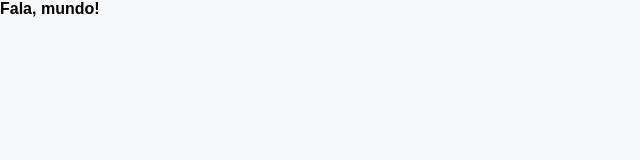
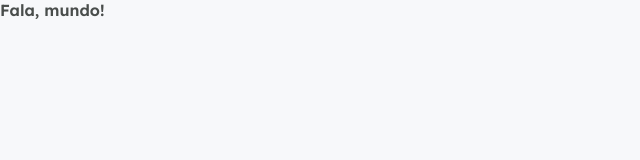
Before and after one commit to ViniciusGregorine/nlw-podcastr, a Next.js app: page / in a window 1280 px wide. Shown: the top 160 px of the page, without its empty margins (0-640 px from the left). Built offline with nearby package versions, Linux system fonts and the light colour scheme.

Commit message:
feat: add _document.tsx on pages and add two new fonts

```diff
--- /dev/null
+++ b/src/pages/_document.tsx
@@ -0,0 +1,20 @@
+import Document, {Html, Head, Main, NextScript } from 'next/document'
+
+
+// apenas em classe
+export default class MyDocument extends Document {
+    render(){
+        return(
+            <Html>
+                <Head>
+                    <link rel="preconnect" href="https://fonts.gstatic.com" />
+                    <link href="https://fonts.googleapis.com/css2?family=Inter:wght@400;500&family=Lexend:wght@500;600&display=swap" rel="stylesheet" />
+                </Head>
+                <body>
+                    <Main/>
+                    <NextScript/>
+                </body>
+            </Html>
+        )
+    }
+}
--- a/src/styles/global.scss
+++ b/src/styles/global.scss
@@ -38,7 +38,13 @@
 }
 
 body, input, textarea, button {
-    font: 500 1rem sans-serif;
+    font: 500 1rem Inter, sans-serif;
+}
+
+h1, h2, h3, h4, h5, h6 {
+    font-weight: 600;
+    font-family: Lexend, sans-serif;
+    color: var(--gray-800);
 }
 
 h1{
```
